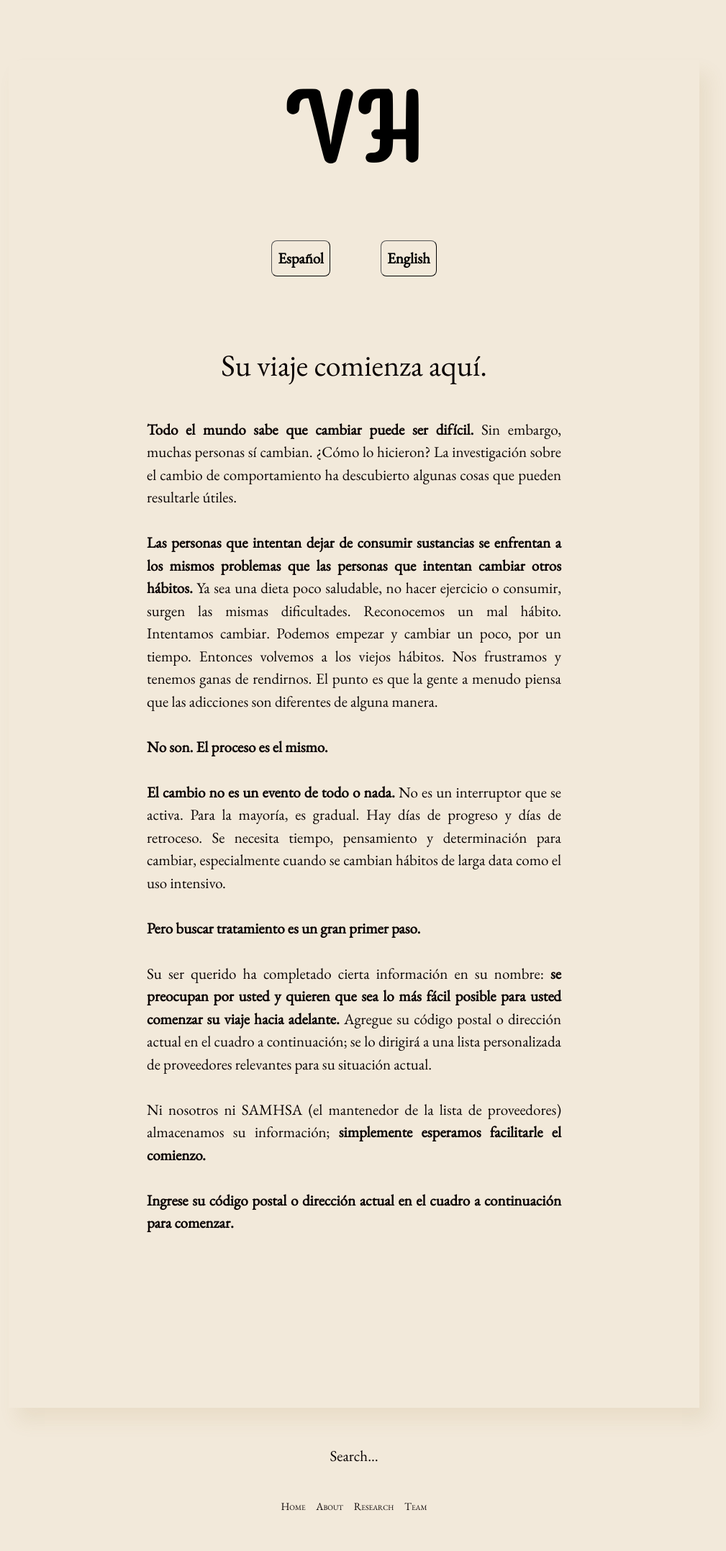
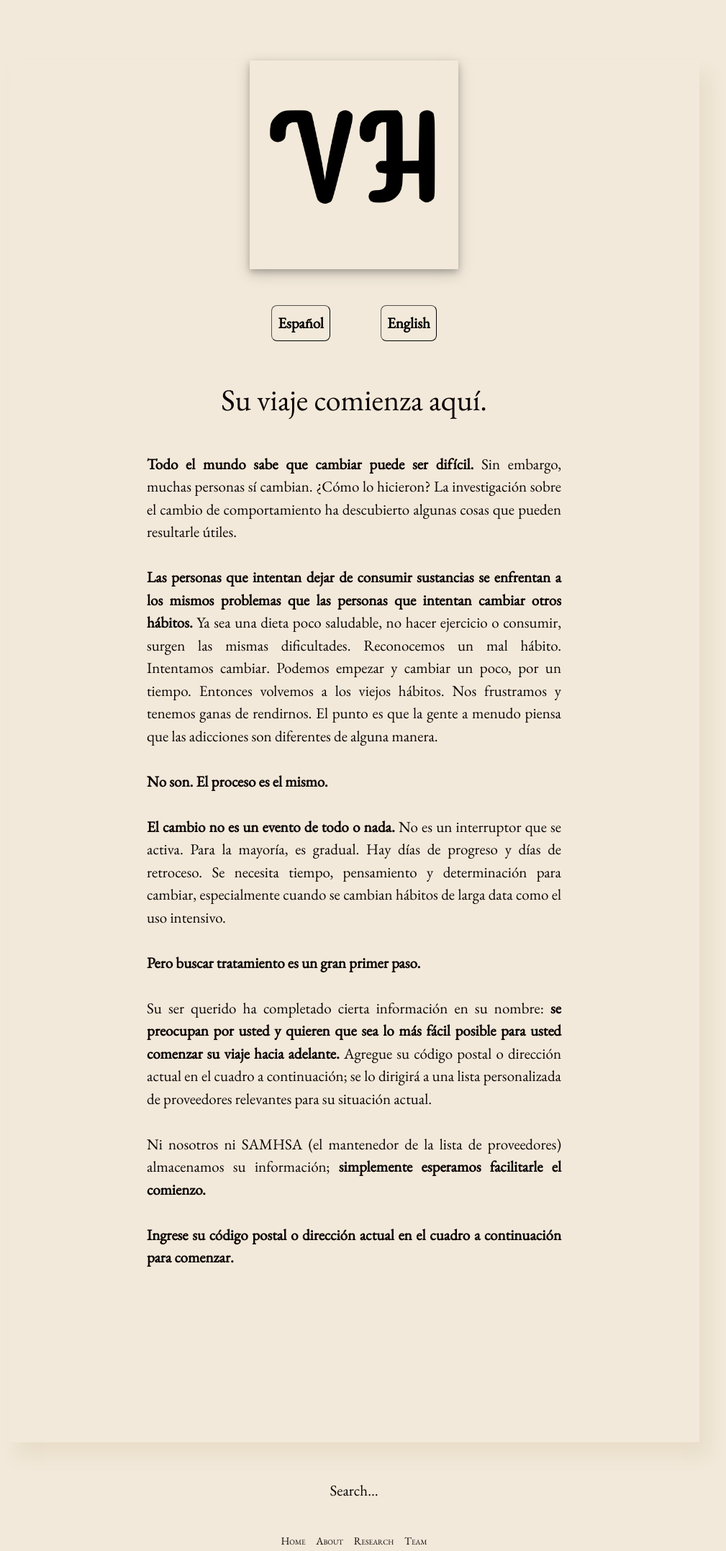
Before and after one commit to aindaco1/volver-health, a Jekyll site: the page built from samhsa.md, in a window 1280 px wide. Shown: the whole page at 72% size, without its empty margins (148-1157 px from the left). Built offline with Jekyll 4.4.1, drawn with Linux system fonts in a browser that asks for light colours; before the commit the page ends 2107 px from its top, so only the background shows below that; grey boxes are pictures that could not be loaded.

Commit message:
update to the locator page image

```diff
--- a/_sass/_article.scss
+++ b/_sass/_article.scss
@@ -70,5 +70,13 @@
 }
 
 #together {
-  max-width: 200px;
+  max-width: 250px;
+  border-color: black;
+  padding: 20px;
+  box-shadow: 0 4px 8px 0 rgba(0, 0, 0, 0.2), 0 6px 20px 0
+    rgba(0, 0, 0, 0.19);
 }
+
+#heading {
+  margin: 0 auto 1em auto;
+}
```
